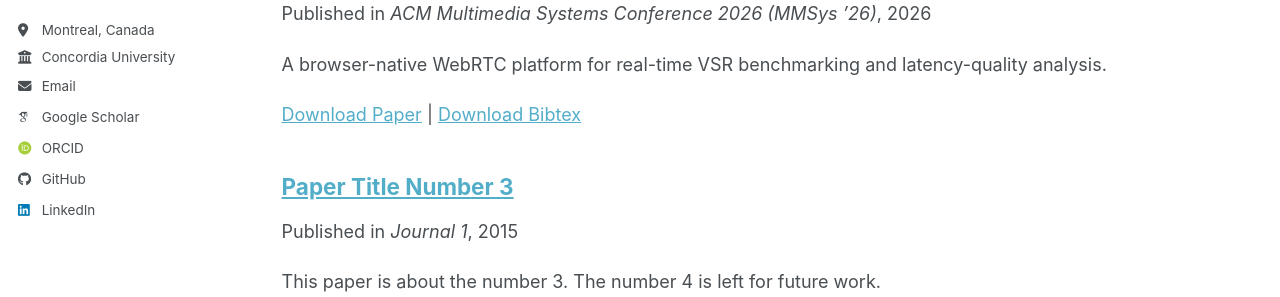
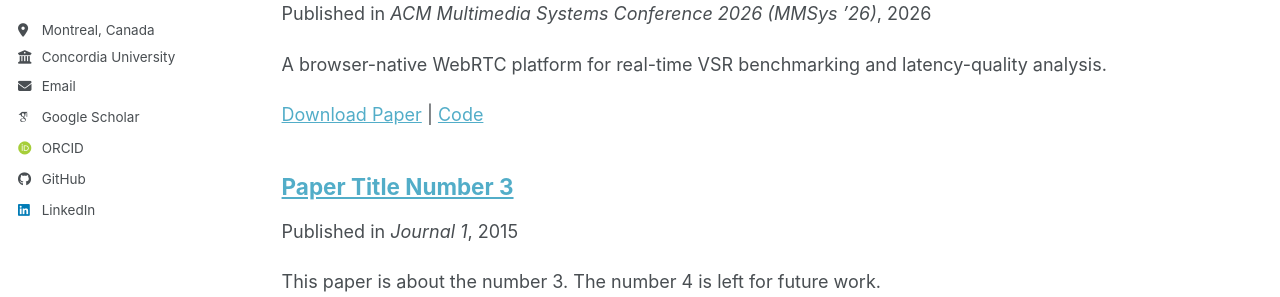
Before and after one commit to matinfazel/matinfazel.github.io, a Jekyll site: the page built from _pages/publications.html, in a window 1280 px wide and 900 px high. Shown: the part 378-675 px from the top of the window. Built offline with Jekyll 4.4.1, drawn with Linux system fonts in a browser that asks for light colours; some web fonts are replaced; a script bundle is joined from its source files by our own code; library files that are not in the unit come from our copies.

Commit message:
Publication

```diff
--- a/_includes/archive-single.html
+++ b/_includes/archive-single.html
@@ -52,32 +52,34 @@
     <p class="archive__item-excerpt" itemprop="description"><p>{{ post.excerpt | markdownify | remove: '<p>' | remove: '</p>' }}<strong><a href="{{ base_path }}{{ post.url }}" rel="permalink"> Read more</a></strong></p></p>
     {% endif %}
 
-    {% if post.citation and post.paperurl and post.slidesurl and post.bibtexurl %}
-      <p>Recommended citation: {{ post.citation }}<br /><a href="{{ post.paperurl }}">Download Paper</a> | <a href="{{ post.slidesurl }}">Download Slides</a> | <a href="{{ post.bibtexurl }}">Download Bibtex</a></p>
-    {% elsif post.citation and post.paperurl and post.slidesurl %}
-      <p>Recommended citation: {{ post.citation }}<br /><a href="{{ post.paperurl }}">Download Paper</a> | <a href="{{ post.slidesurl }}">Download Slides</a></p>
-    {% elsif post.citation and post.paperurl and post.bibtexurl %}
-      <p>Recommended citation: {{ post.citation }}<br /><a href="{{ post.paperurl }}">Download Paper</a> | <a href="{{ post.bibtexurl }}">Download Bibtex</a></p>
-    {% elsif post.citation and post.paperurl %}
-      <p>Recommended citation: {{ post.citation }}<br /><a href="{{ post.paperurl }}">Download Paper</a></p>
-    {% elsif post.citation and post.slidesurl and post.bibtexurl %}
-      <p>Recommended citation: {{ post.citation }}<br /><a href="{{ post.slidesurl }}">Download Slides</a> | <a href="{{ post.bibtexurl}}">Download Bibtex</a></p>
-    {% elsif post.citation and post.slidesurl %}
-      <p>Recommended citation: {{ post.citation }}<br /><a href="{{ post.slidesurl }}">Download Slides</a></p>
-    {% elsif post.citation and post.bibtexurl %}
-      <p>Recommended citation: {{ post.citation }}<br /><a href="{{ post.bibtexurl }}">Download Bibtex</a></p>
-    {% elsif post.citation %}
-      <p>Recommended citation: {{ post.citation }}</p>
-    {% elsif post.paperurl and post.bibtexurl %}
-      <p><a href="{{ post.paperurl }}">Download Paper</a> | <a href="{{ post.bibtexurl }}">Download Bibtex</a></p>
-    {% elsif post.paperurl %}
-      <p><a href="{{ post.paperurl }}">Download Paper</a></p>
-    {% elsif post.slidesurl and post.bibtexurl %}
-      <p><a href="{{ post.slidesurl }}">Download Slides</a> | <a href="{{ post.bibtexurl }}">Download Bibtex</a></p>
-    {% elsif post.slidesurl %}
-      <p><a href="{{ post.slidesurl }}">Download Slides</a></p>
-    {% elsif post.bibtexurl %}
-      <p><a href="{{ post.bibtexurl }}">Download Bibtex</a></p>
+    {% assign resource_links = "" | split: "" %}
+    {% if post.paperurl %}
+      {% capture paper_link %}<a href="{{ post.paperurl }}">Download Paper</a>{% endcapture %}
+      {% assign resource_links = resource_links | push: paper_link %}
+    {% endif %}
+    {% if post.slidesurl %}
+      {% capture slides_link %}<a href="{{ post.slidesurl }}">Download Slides</a>{% endcapture %}
+      {% assign resource_links = resource_links | push: slides_link %}
+    {% endif %}
+    {% if post.bibtexurl %}
+      {% capture bibtex_link %}<a href="{{ post.bibtexurl }}">Download Bibtex</a>{% endcapture %}
+      {% assign resource_links = resource_links | push: bibtex_link %}
+    {% endif %}
+    {% if post.codeurl %}
+      {% capture code_link %}<a href="{{ post.codeurl }}">Code</a>{% endcapture %}
+      {% assign resource_links = resource_links | push: code_link %}
+    {% endif %}
+
+    {% if post.citation or resource_links.size > 0 %}
+      <p>
+        {% if post.citation %}
+          Recommended citation: {{ post.citation }}
+          {% if resource_links.size > 0 %}<br />{% endif %}
+        {% endif %}
+        {% if resource_links.size > 0 %}
+          {{ resource_links | join: " | " }}
+        {% endif %}
+      </p>
     {% endif %}
 
   </article>
```
Also changed, not shown: _publications/2026-04-06-VSR-Bench.md (+1 -2 lines).
